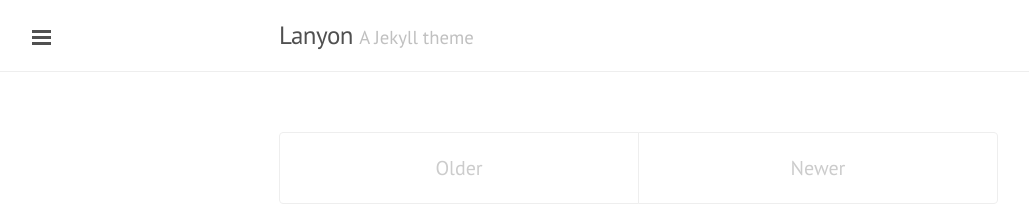
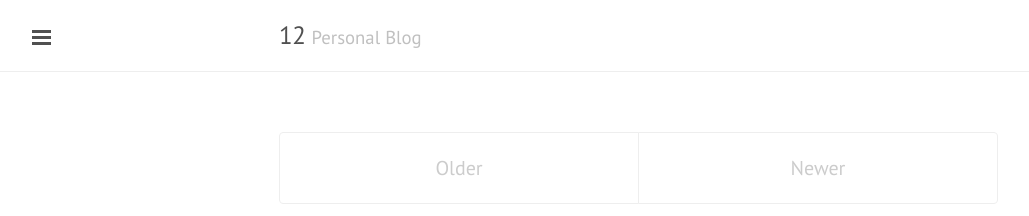
Before and after one commit to linfengzhou/linfengzhou.github.io, a Jekyll site: the page built from index.html, in a window 1280 px wide. Shown: the top 216 px of the page, without its empty margins (1-1030 px from the left). Built offline with Jekyll 4.4.1, drawn with Linux system fonts in a browser that asks for light colours; Markdown is read by kramdown in place of the engine named in the settings; the list of posts is cut into pages by our own code.

Commit message:
update config

```diff
--- a/_config.yml
+++ b/_config.yml
@@ -6,14 +6,14 @@ pygments:         true
 permalink:        pretty
 
 # Setup
-title:            Lanyon
-tagline:          'A Jekyll theme'
+title:            '12'
+tagline:          'Personal Blog'
 description:      'A reserved <a href="http://jekyllrb.com" target="_blank">Jekyll</a> theme that places the utmost gravity on content with a hidden drawer. Made by <a href="https://twitter.com/mdo" target="_blank">@mdo</a>.'
-url:              http://lanyon.getpoole.com
+url:              ''
 
 author:
-  name:           'Mark Otto'
-  url:            https://twitter.com/mdo
+  name:           'Linfeng Zhou'
+  url:            https://github.com/linfengzhou
 
 paginate:         5
 
@@ -21,4 +21,4 @@ paginate:         5
 version:          2.0.0
 
 github:
-  repo:           https://github.com/poole/lanyon
+  repo:           https://github.com/linfengzhou/linfengzhou.github.io
```
